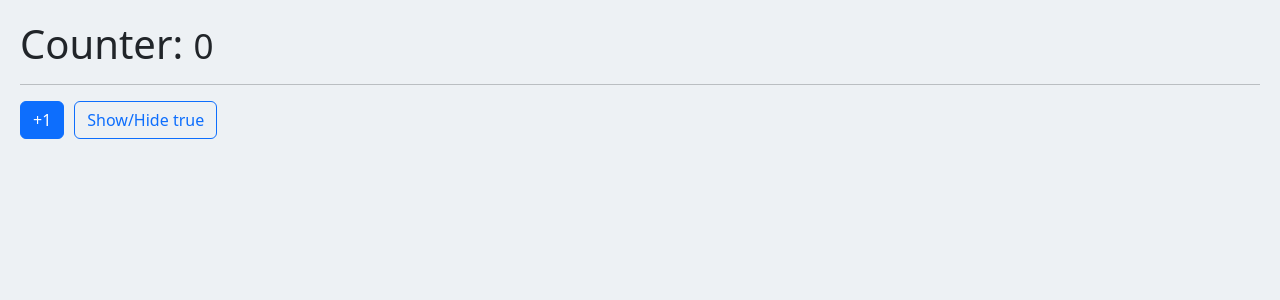
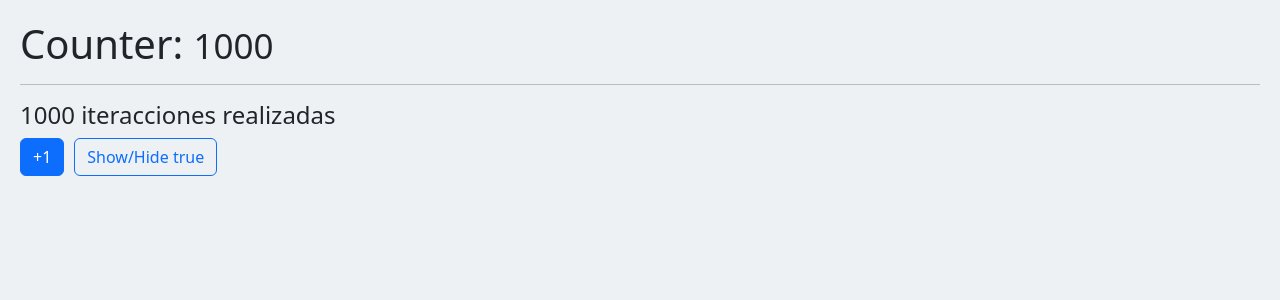
Before and after one commit to Dnmlss/Hooks-App, a React (Vite) app: page / in a window 1280 px wide. Shown: the top 300 px of the page. Built offline with nearby package versions, Linux system fonts and the light colour scheme.

Commit message:
MemoHook

```diff
--- /dev/null
+++ b/src/06-memos/MemoHook.jsx
@@ -0,0 +1,38 @@
+import { useMemo, useState } from 'react';
+import { useCounter } from '../hooks';
+
+const heavyStuff = (iteratorNumber = 100) => {
+	for (let i = 0; i < iteratorNumber; i++) {
+		console.log('Ahi vamos...');
+	}
+	return `${iteratorNumber} iteracciones realizadas`;
+};
+//
+export const MemoHook = () => {
+	const { counter, increment } = useCounter(1000);
+	const [show, setShow] = useState(true);
+
+	// el useMemo va a memorizar lo que le digamos que retorne. y el valor memorizado se mantendrá a menos que las dependecias del useMemo cambien
+	const memorizevalue = useMemo(() => heavyStuff(counter), [counter]);
+
+	return (
+		<>
+			<h1>
+				Counter: <small>{counter}</small>
+			</h1>
+			<hr />
+
+			<h4>{memorizevalue}</h4>
+
+			<button className='btn btn-primary' onClick={() => increment()}>
+				+1
+			</button>
+
+			<button className='btn btn-outline-primary' onClick={() => setShow(!show)}>
+				Show/Hide {JSON.stringify(show)}
+			</button>
+		</>
+	);
+};
+
+// el use memo es muy recomendado cuando se tienen tareas pesadas
--- a/src/main.jsx
+++ b/src/main.jsx
@@ -8,12 +8,13 @@ import ReactDOM from 'react-dom/client';
 // import { MultipleCustomHooks } from './03-examples/MultipleCustomHooks';
 //import { FocusScreen } from './04-useRef/FocusScreen';
 //import { Layout } from './05-useLayoutEffect/Layout';
-import { Memorize } from './06-memos/Memorize';
+// import { Memorize } from './06-memos/Memorize';
+import { MemoHook } from './06-memos/MemoHook';
 
 import './index.css';
 
 ReactDOM.createRoot(document.getElementById('root')).render(
 	//<React.StrictMode>
-	<Memorize />
+	<MemoHook />
 	//</React.StrictMode>
 );
```
